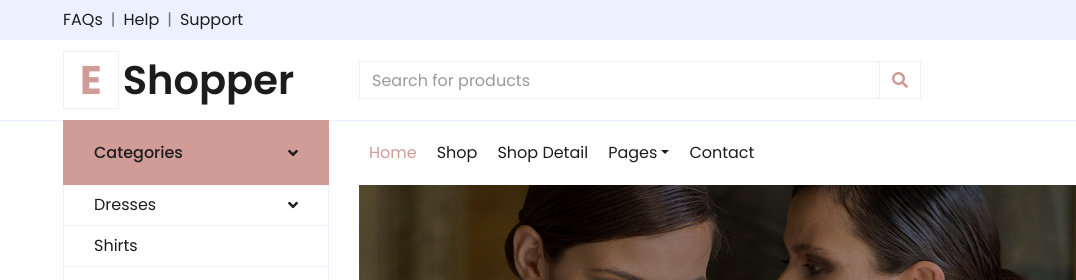
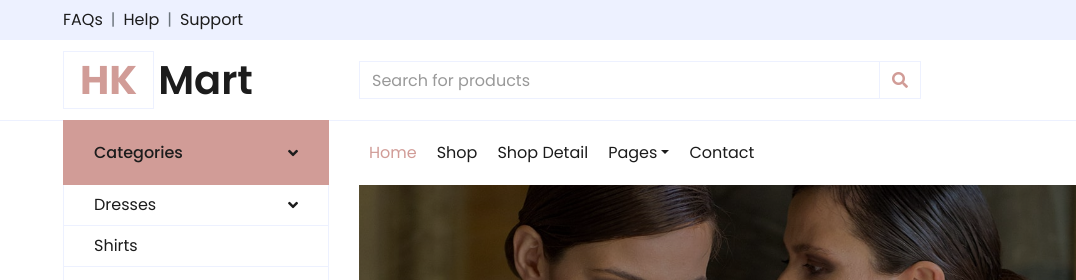
Before and after one commit to pragdiz/HKmart, a plain HTML site: page index.html in a window 1280 px wide. Shown: the top 280 px of the page, 0-1076 px from the left. Drawn offline with nearby package versions, Linux system fonts and the light colour scheme.

Commit message:
added code

```diff
--- a/index.html
+++ b/index.html
@@ -61,7 +61,7 @@
         <div class="row align-items-center py-3 px-xl-5">
             <div class="col-lg-3 d-none d-lg-block">
                 <a href="" class="text-decoration-none">
-                    <h1 class="m-0 display-5 font-weight-semi-bold"><span class="text-primary font-weight-bold border px-3 mr-1">E</span>Shopper</h1>
+                    <h1 class="m-0 display-5 font-weight-semi-bold"><span class="text-primary font-weight-bold border px-3 mr-1">HK</span>Mart</h1>
                 </a>
             </div>
             <div class="col-lg-6 col-6 text-left">
```
